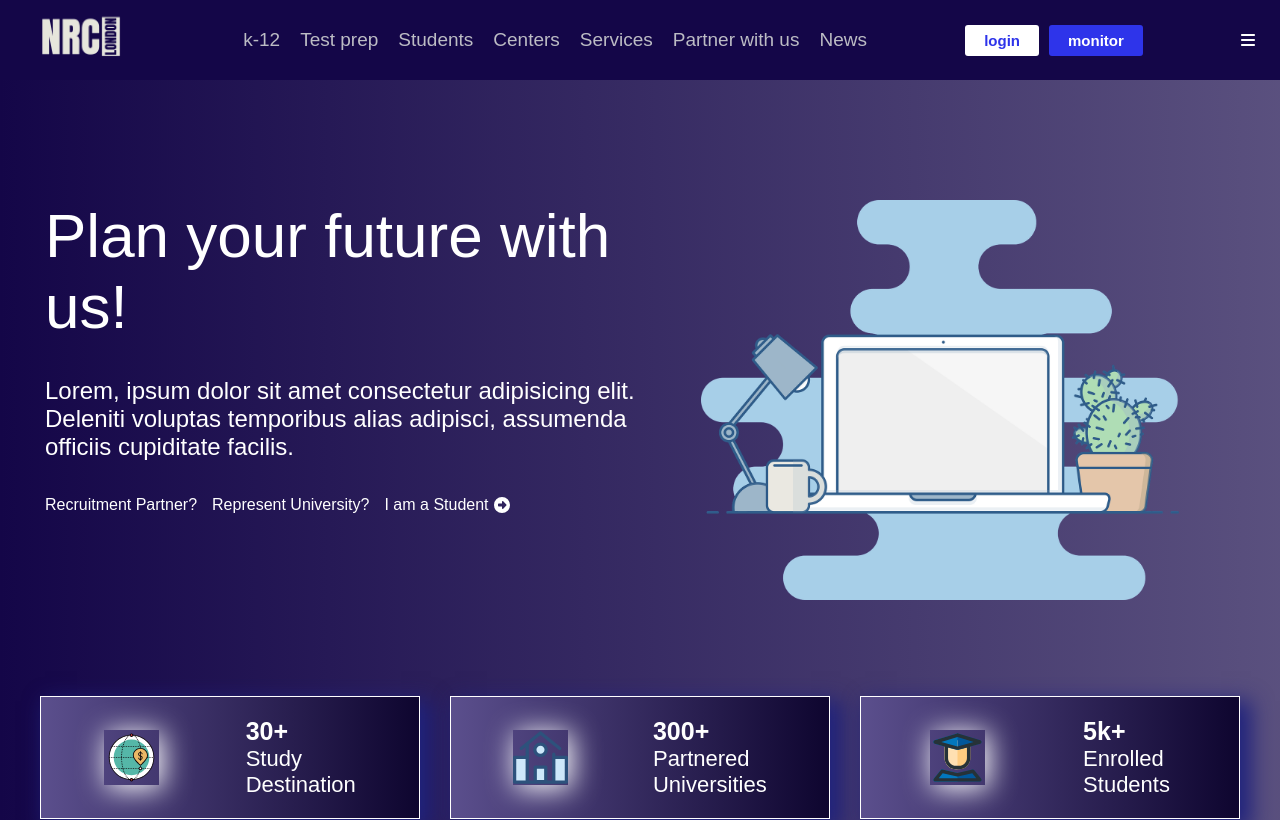
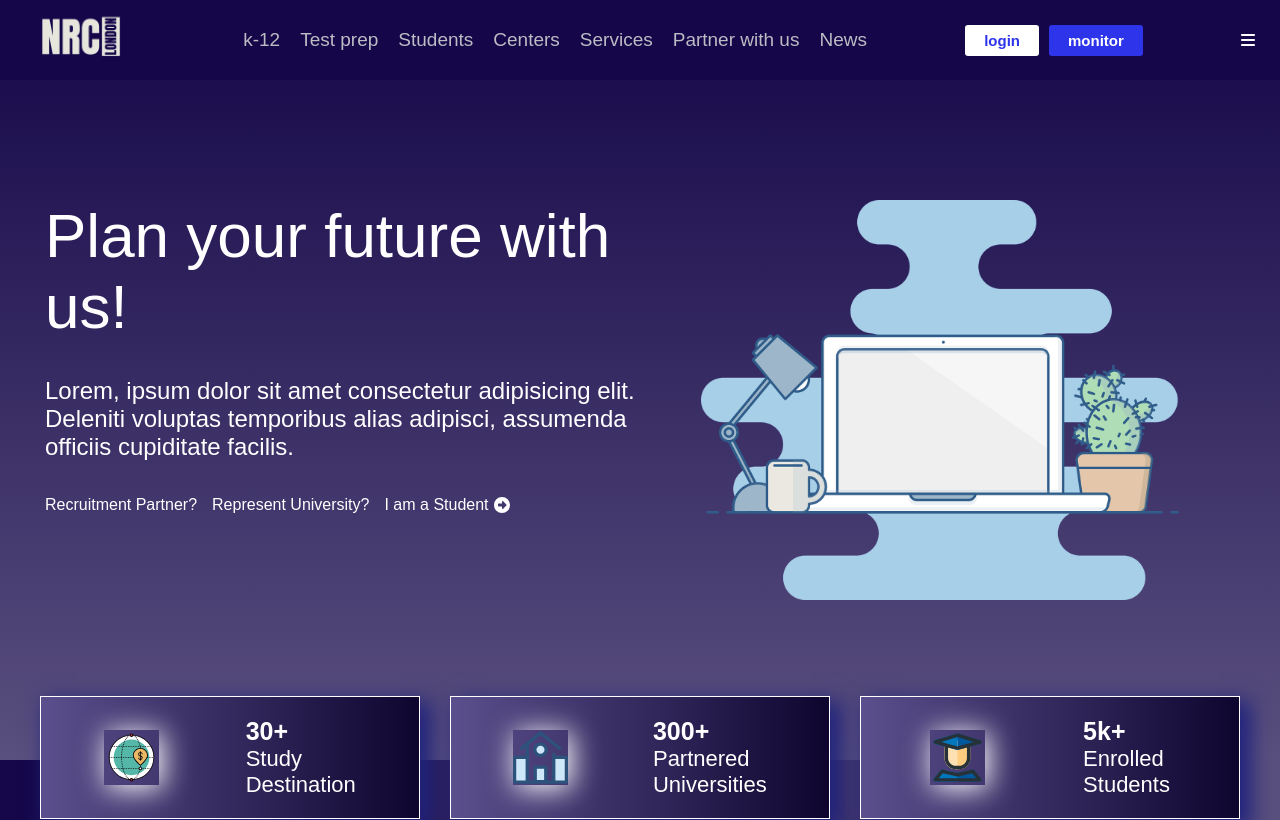
Before and after one commit to mahfuz-ta09/nrc-london, a Next.js app: page / in a window 1280 px wide. Shown: the top 820 px of the page. Built offline with nearby package versions, Linux system fonts and the light colour scheme; a web font is replaced by a local one.

Commit message:
minor css change

```diff
--- a/src/css/shared/Banner/Banner.css
+++ b/src/css/shared/Banner/Banner.css
@@ -1,6 +1,6 @@
 .banner-container{
     width: 100%;
-    background: linear-gradient(to right,#140648,#140648b3);
+    background: linear-gradient(to bottom,#140648,#140648b3);
     height: 95vh;
     background-position: center;
     background-size: cover;
```
